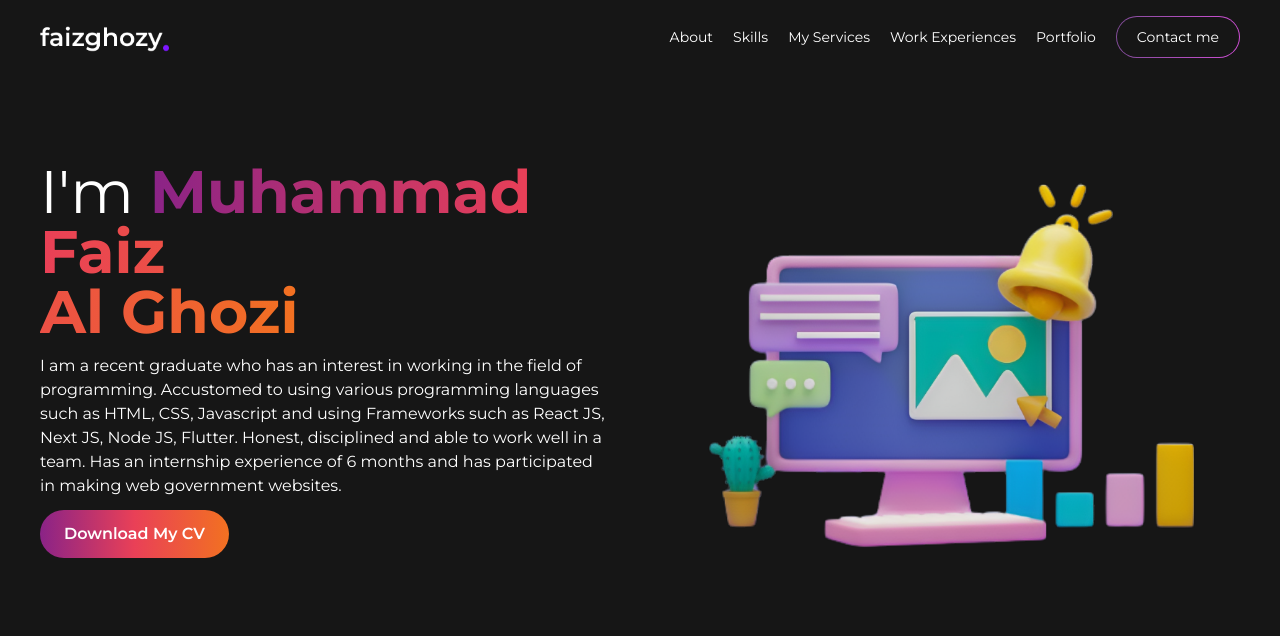
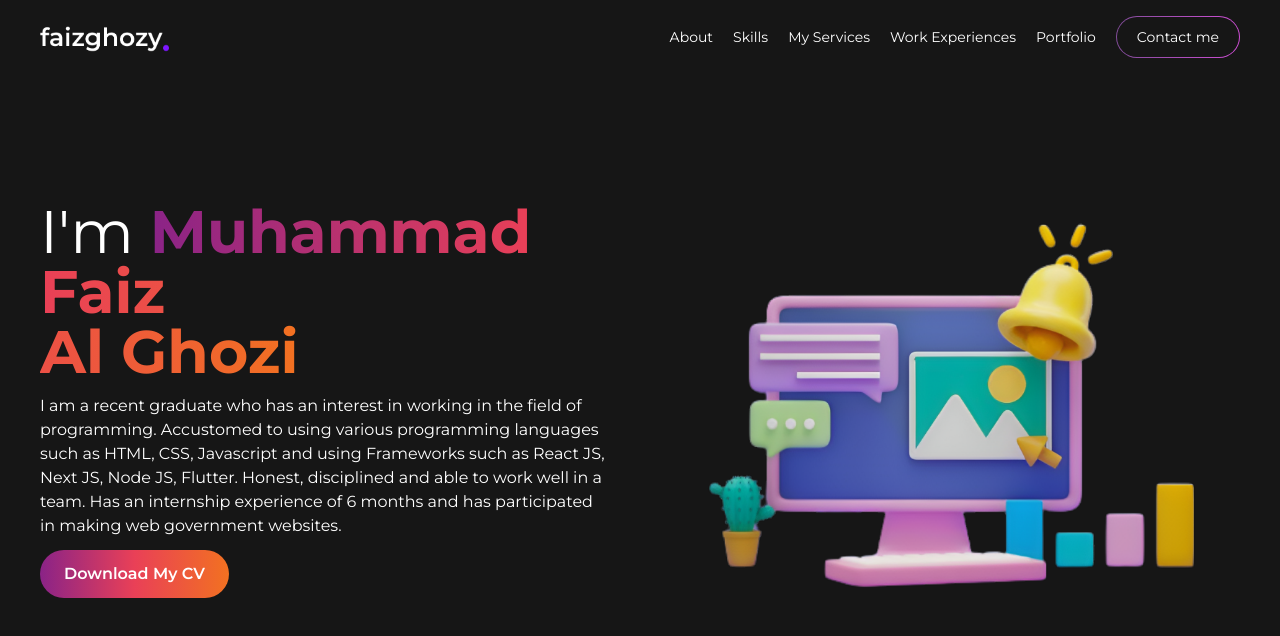
Before and after one commit to Al-Ghozy03/portfolio, a Next.js app: page / in a window 1280 px wide. Shown: the top 636 px of the page. Built offline with nearby package versions, Linux system fonts and the light colour scheme.

Commit message:
style(about): height screen

```diff
--- a/src/app/components/about.jsx
+++ b/src/app/components/about.jsx
@@ -5,7 +5,7 @@ export default function About() {
   return (
     <section
       id="about"
-      className="lg:flex lg:justify-between lg:items-center lg:space-x-10"
+      className="lg:flex lg:justify-between lg:items-center lg:space-x-10 h-screen"
     >
       <div className="lg:w-2/4">
         <h1 className=" text-6xl">
--- a/src/app/page.jsx
+++ b/src/app/page.jsx
@@ -11,7 +11,7 @@ export default function Home() {
   return (
     <>
       <Navbar />
-      <main className="px-10 pb-7 pt-28 w-full bg-cover">
+      <main className="px-10 pb-7 w-full bg-cover">
         <About />
       </main>
     </>
--- /dev/null
+++ b/src/components/title.jsx
@@ -0,0 +1,3 @@
+export default function Title({ children }) {
+  return <h1 className="font-bold text-2xl text-center">{children}</h1>;
+}
```
